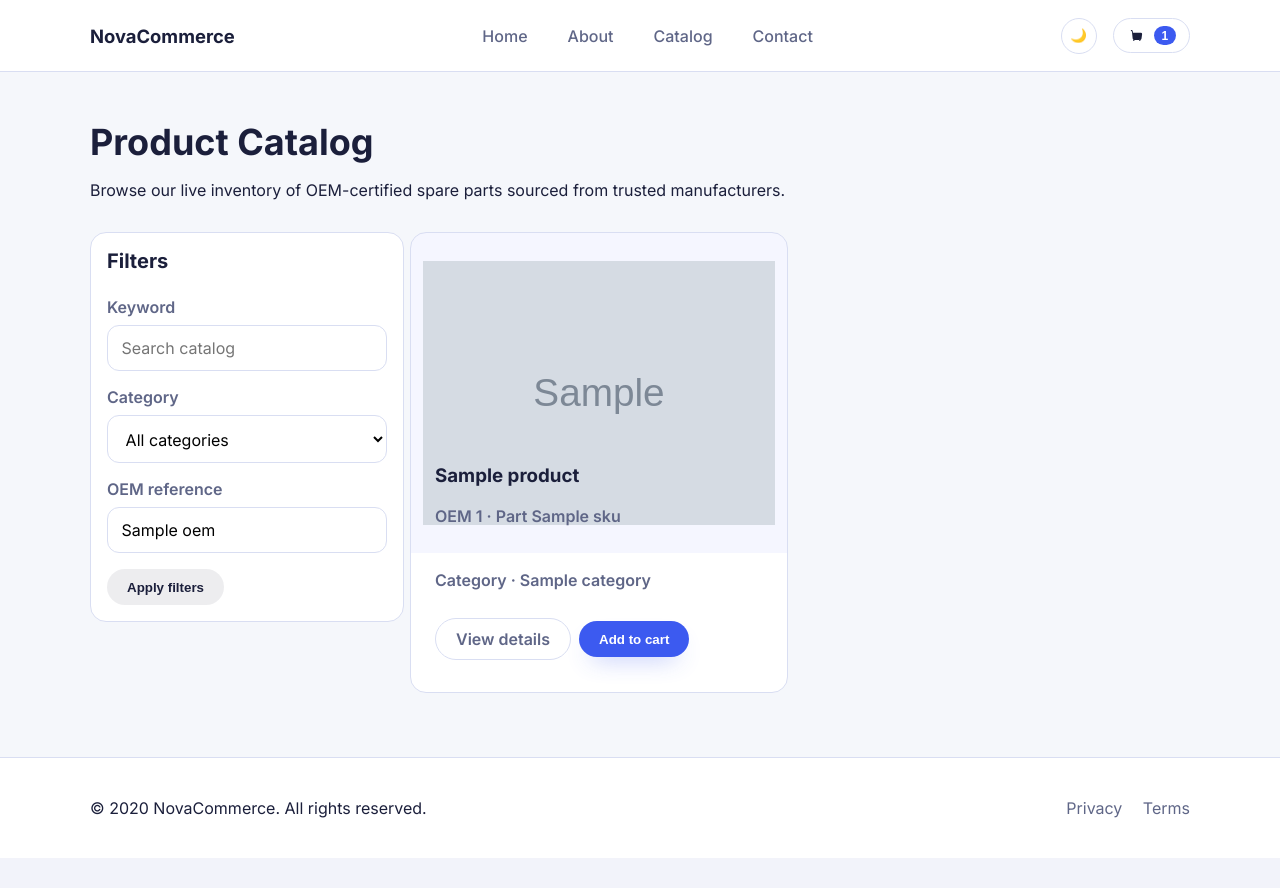
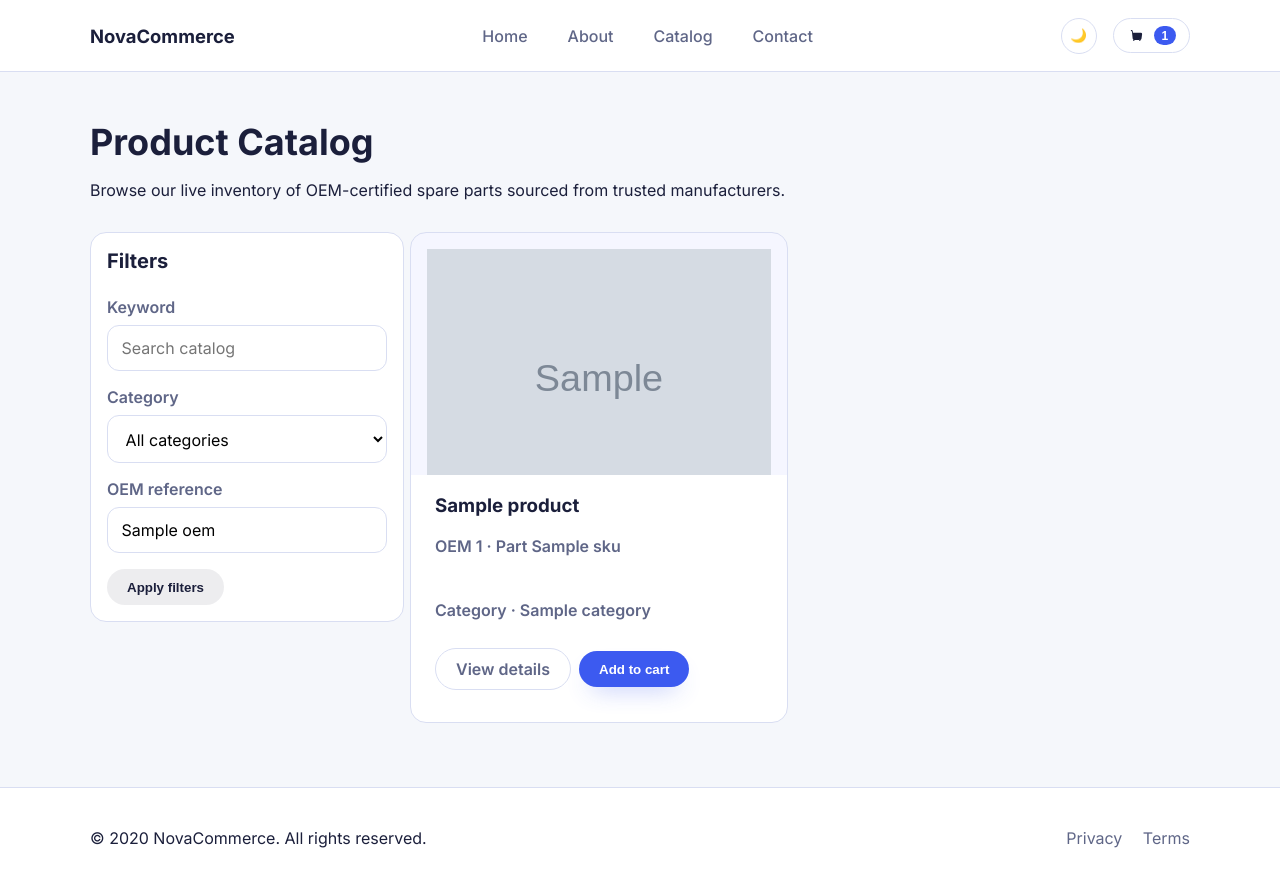
Before and after one commit to AbdulkadirEroglu/site_1, a Python web app: template app/templates/site/catalog.html in a window 1280 px wide. Before the commit the page ends 858 px from the top, so only its background shows below. Run offline with Jinja, Linux system fonts and the light colour scheme; the template is opened without the code that fills it: most values are stand-ins (such as "Sample title", 1, 10 or a date in 2020); grey boxes marked "Sample" are stand-in pictures.

Commit message:
Some css change about image sizing

```diff
--- a/app/static/css/admin.css
+++ b/app/static/css/admin.css
@@ -715,17 +715,19 @@
 
 .image-card-header {
     width: 100%;
-    height: 180px;
+    height: clamp(120px, 18vw, 160px);
     background: var(--image-card-header-bg);
     display: grid;
     place-items: center;
     position: relative;
+    overflow: hidden;
 }
 
 .image-card-header img {
     width: 100%;
     height: 100%;
     object-fit: cover;
+    display: block;
 }
 
 .image-card-body {
--- a/app/static/css/site.css
+++ b/app/static/css/site.css
@@ -8,6 +8,8 @@
     --muted: #5f6687;
     --border: #d9def2;
     --radius: 16px;
+    --product-card-image-height: clamp(160px, 18vw, 210px);
+    --product-card-image-padding: 1rem;
     font-family: "Inter", system-ui, -apple-system, BlinkMacSystemFont, "Segoe UI", sans-serif;
 }
 
@@ -564,7 +566,7 @@
     overflow: hidden;
     background: linear-gradient(180deg, #fff 0%, rgba(255, 255, 255, 0.9) 100%);
     display: grid;
-    grid-template-rows: 180px auto;
+    grid-template-rows: var(--product-card-image-height) auto;
 }
 
 .featured-image {
@@ -572,13 +574,17 @@
     background: rgba(60, 90, 240, 0.05);
     display: grid;
     place-items: center;
+    height: 100%;
+    min-height: var(--product-card-image-height);
+    padding: var(--product-card-image-padding);
+    overflow: hidden;
 }
 
 .featured-image img {
-    max-width: 100%;
-    max-height: 100%;
+    width: 100%;
+    height: 100%;
     object-fit: contain;
-    padding: 1rem;
+    display: block;
 }
 
 .featured-content {
@@ -842,9 +848,14 @@
     overflow: hidden;
     border: 1px solid var(--border);
     display: grid;
-    grid-template-rows: 180px auto;
+    grid-template-rows: var(--product-card-image-height) auto;
     gap: 0.5rem;
     padding-bottom: 0.5rem;
+}
+
+.catalog-card-link {
+    display: block;
+    height: 100%;
 }
 
 .catalog-image {
@@ -852,14 +863,22 @@
     background: rgba(60, 90, 240, 0.05);
     display: grid;
     place-items: center;
-    padding: 0.75rem;
+    height: 100%;
+    min-height: var(--product-card-image-height);
+    padding: var(--product-card-image-padding);
+    overflow: hidden;
 }
 
 .catalog-image img {
-    max-width: 100%;
-    max-height: 100%;
+    width: 100%;
+    height: 100%;
     object-fit: contain;
-    padding: 1rem;
+    display: block;
+}
+
+.featured-card .placeholder-image,
+.catalog-card .placeholder-image {
+    height: 100%;
 }
 
 .placeholder-image {
```
